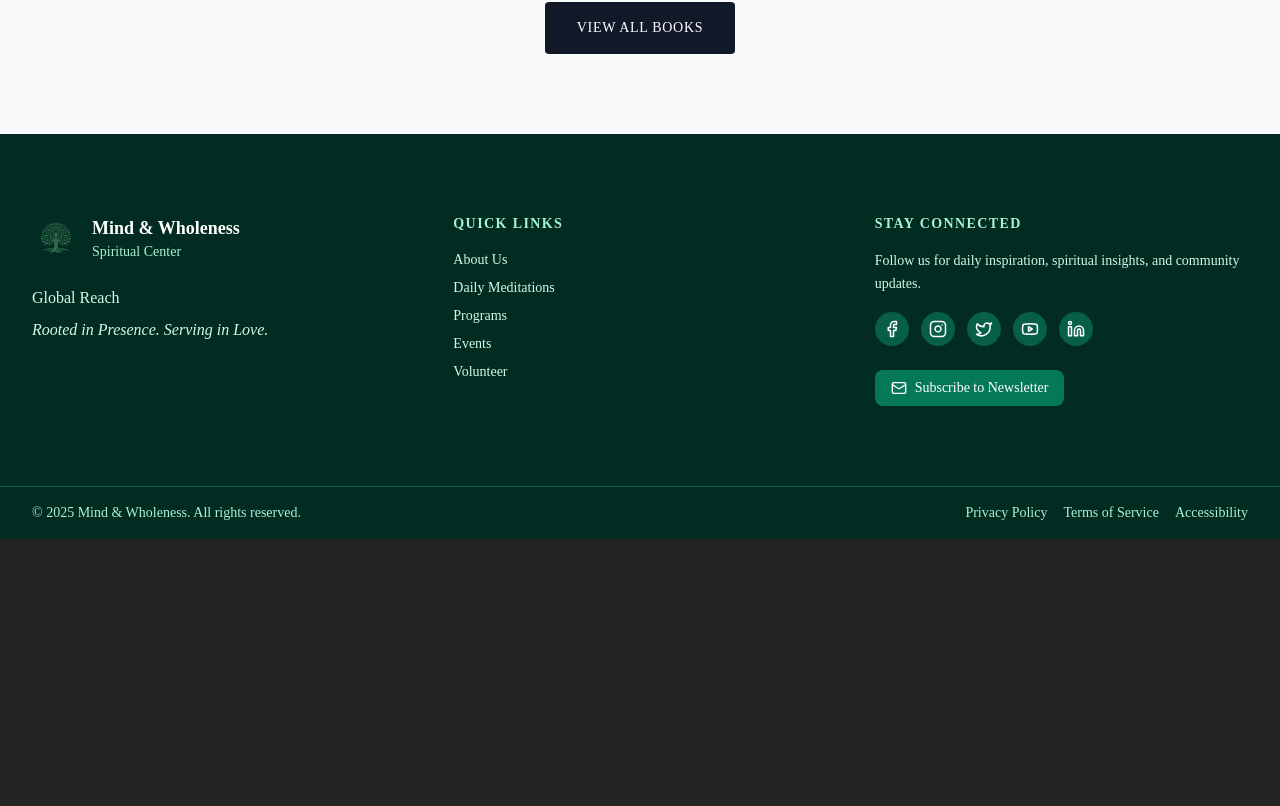
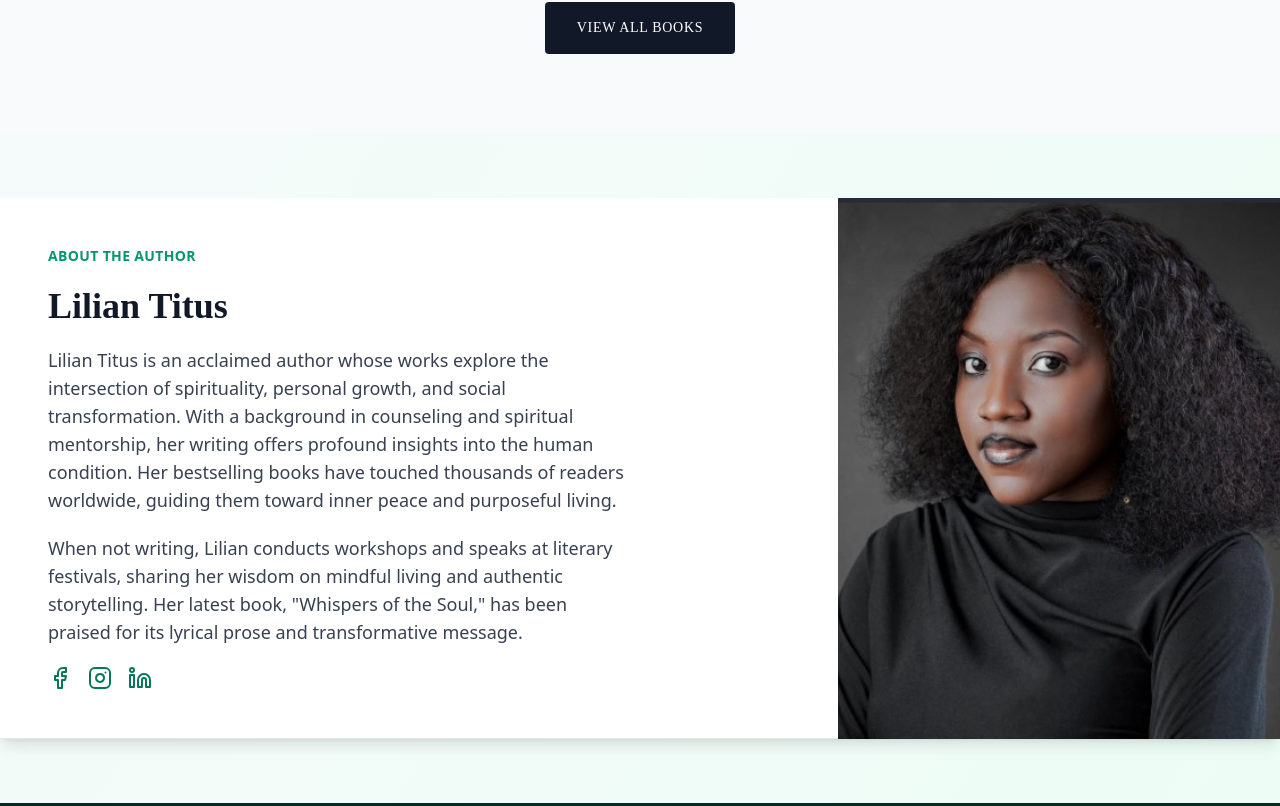
Before and after one commit to eldoJr/mind-and-wholeness, a React (Vite) app: page /bookstore/bookstore in a window 1280 px wide. Shown: the part 874-1680 px from the top of the page. Before the commit the page ends 1413 px from the top, so only its background shows below. Built offline with nearby package versions, Linux system fonts and the light colour scheme.

Commit message:
add: author

```diff
--- /dev/null
+++ b/src/components/sections/bookstore/AboutAuthor.tsx
@@ -0,0 +1,105 @@
+import { motion } from 'framer-motion';
+import { Facebook, Instagram, Linkedin } from 'lucide-react';
+import authorImg from "../../../assets/images/ceo.png"
+
+const containerVariants = {
+  hidden: { opacity: 0 },
+  visible: {
+    opacity: 1,
+    transition: {
+      staggerChildren: 0.2,
+      delayChildren: 0.3
+    }
+  }
+};
+
+const itemVariants = {
+  hidden: { y: 20, opacity: 0 },
+  visible: {
+    y: 0,
+    opacity: 1,
+    transition: {
+      duration: 0.5,
+      ease: "easeOut"
+    }
+  }
+};
+
+export default function AboutAuthor() {
+  return (
+    <motion.section
+      className="py-16"
+      initial="hidden"
+      whileInView="visible"
+      viewport={{ once: true, margin: "-100px" }}
+      variants={containerVariants}
+    >
+      <div className="mx-auto max-w-7xl">
+        <motion.div
+          className="relative flex flex-col md:flex-row shadow-lg overflow-hidden"
+          variants={itemVariants}
+        >
+          {/* Text Content - Left Side */}
+          <div className="md:flex-1 p-8 md:p-12 flex flex-col justify-center bg-white backdrop-blur-md border-b transition-all duration-300">
+            <div className="space-y-5 max-w-xl">
+              <motion.p
+                className="text-sm font-semibold text-emerald-600 tracking-wide uppercase"
+                variants={itemVariants}
+              >
+                About The Author
+              </motion.p>
+
+              <motion.h2
+                className="text-3xl sm:text-4xl font-serif font-semibold text-gray-900 leading-snug"
+                variants={itemVariants}
+              >
+                Lilian Titus
+              </motion.h2>
+
+              <motion.p
+                className="text-gray-700 text-base sm:text-lg"
+                variants={itemVariants}
+              >
+                Lilian Titus is an acclaimed author whose works explore the intersection of spirituality, personal growth, and social transformation. With a background in counseling and spiritual mentorship, her writing offers profound insights into the human condition. Her bestselling books have touched thousands of readers worldwide, guiding them toward inner peace and purposeful living.
+              </motion.p>
+
+              <motion.p
+                className="text-gray-700 text-base sm:text-lg"
+                variants={itemVariants}
+              >
+                When not writing, Lilian conducts workshops and speaks at literary festivals, sharing her wisdom on mindful living and authentic storytelling. Her latest book, "Whispers of the Soul," has been praised for its lyrical prose and transformative message.
+              </motion.p>
+
+              <motion.div
+                className="flex space-x-4"
+                variants={itemVariants}
+              >
+                <a href="#" className="text-emerald-700 hover:text-emerald-900 transition">
+                  <Facebook size={24} />
+                </a>
+                <a href="#" className="text-emerald-700 hover:text-emerald-900 transition">
+                  <Instagram size={24} />
+                </a>
+                <a href="#" className="text-emerald-700 hover:text-emerald-900 transition">
+                  <Linkedin size={24} />
+                </a>
+              </motion.div>
+            </div>
+          </div>
+
+          {/* Image - Right Side */}
+          <motion.div
+            className="w-full md:w-auto md:flex-[0_0_auto] h-[300px] md:h-auto"
+            variants={itemVariants}
+          >
+            <img
+              src={authorImg} // Replace with your image path
+              alt="Author Lilian Titus"
+              className="w-full h-full object-cover"
+            />
+          </motion.div>
+        </motion.div>
+      </div>
+    </motion.section>
+  );
+}
--- a/src/components/sections/bookstore/BookStore.tsx
+++ b/src/components/sections/bookstore/BookStore.tsx
@@ -1,6 +1,7 @@
 import { motion, AnimatePresence } from 'framer-motion';
 import { useState } from 'react';
 import { ShoppingCart, X, Plus, Minus, Trash2 } from 'lucide-react';
+import AboutAuthor from './AboutAuthor';
 
 const containerVariants = {
   hidden: { opacity: 0 },
@@ -247,6 +248,10 @@ export default function BookStore() {
         </div>
       </motion.section>
 
+      <div>
+        <AboutAuthor />
+      </div>
+
       {/* Cart Sidebar */}
       <AnimatePresence>
         {isCartOpen && (
```
